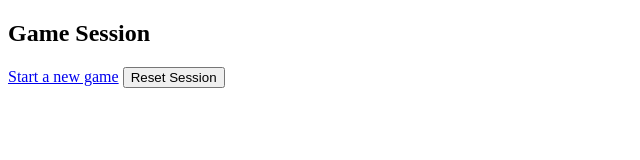
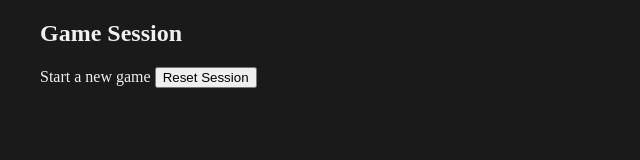
Before and after one commit to adulenchuk/score_count_app, a plain HTML site: page index.html in a window 1280 px wide. Shown: the whole page, without its empty margins (0-640 px from the left). Drawn offline with Linux system fonts and the light colour scheme.

Commit message:
started with CSS

```diff
--- a/index.html
+++ b/index.html
@@ -4,6 +4,7 @@
     <meta charset="UTF-8" />
     <meta http-equiv="X-UA-Compatible" content="IE=edge" />
     <meta name="viewport" content="width=device-width, initial-scale=1.0" />
+    <link rel="stylesheet" href="styles.css">
   </head>
   <body>
     <section class="container">
--- a/styles.css
+++ b/styles.css
@@ -0,0 +1,29 @@
+*,
+*:before,
+*:after {
+    box-sizing: border-box;
+}
+
+:root {
+    scroll-behavior: smooth;
+    --text-color: #ffffffef;
+    --accent-text-color: #d78c43;
+    --background-color: #1a1a1a;
+}
+
+body {
+    background-color: var(--background-color);
+    color: var(--text-color);
+}
+
+.container {
+    max-width: 1200px;
+}
+
+section.container {
+    margin: auto;
+    a {
+        text-decoration: none;
+        color: var(--text-color);
+    }
+}
```
